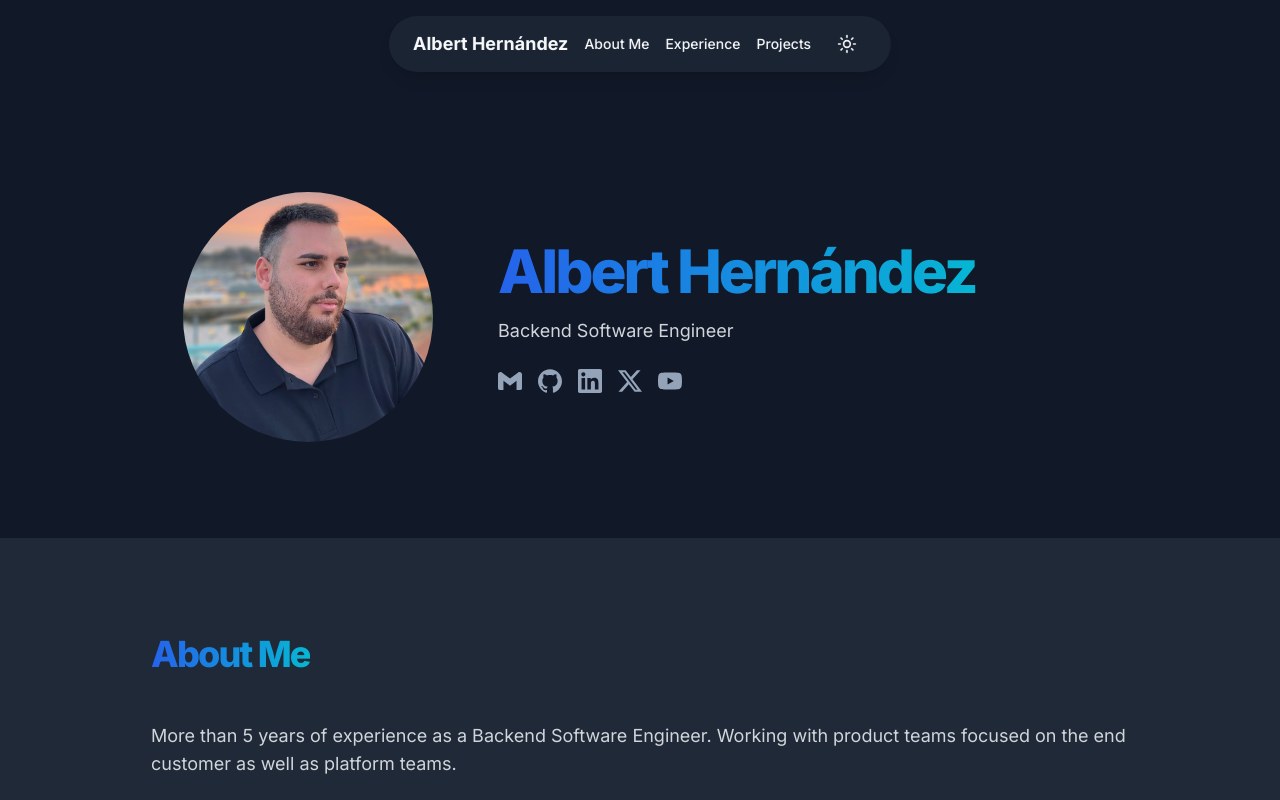
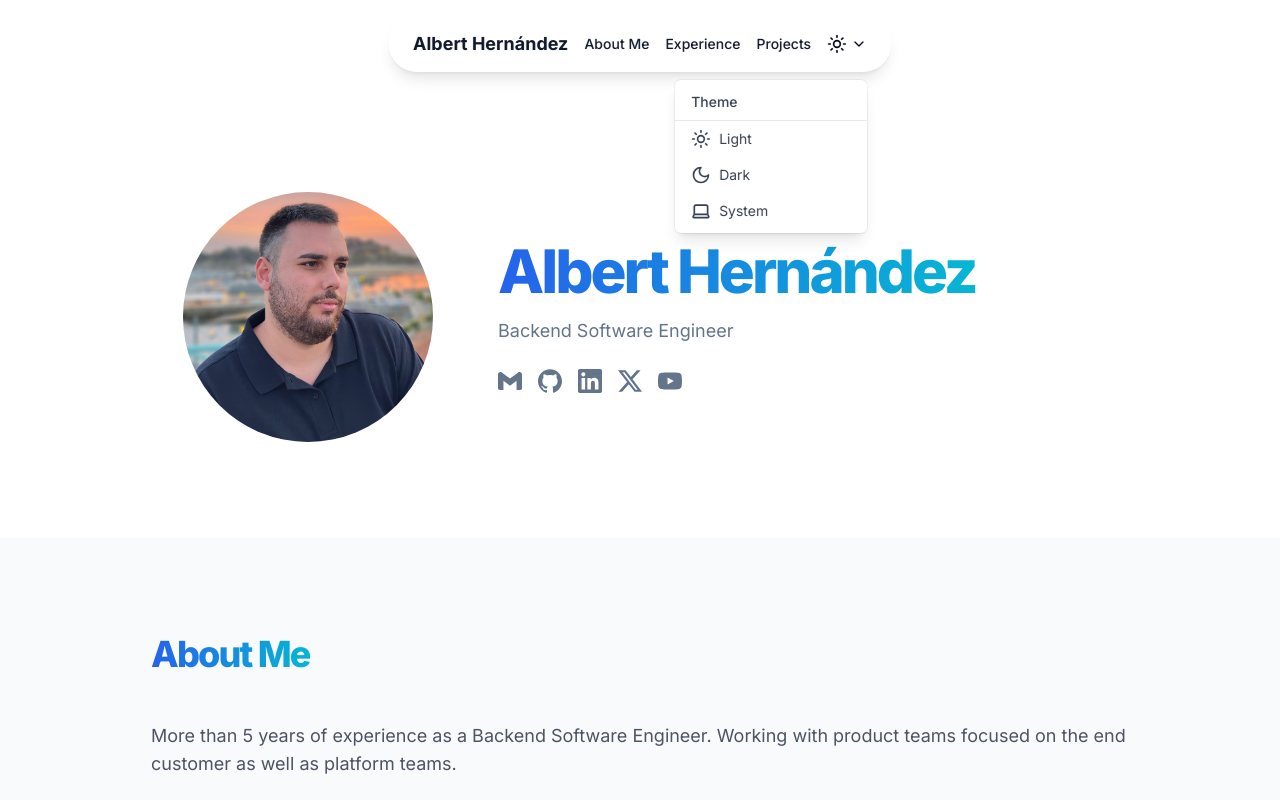
Before and after one commit to AlbertHernandez/alberthernandez.dev, a Next.js app: page / in a window 1280 px wide. Both pictures are taken after a click on the button 847 px from the left and 44 px from the top of the page. Shown: the top 800 px of the page. Built offline with nearby package versions, Linux system fonts and the light colour scheme.

Commit message:
v49
Signed-off-by: Albert Hernandez <alberthernandezdev@gmail.com>

```diff
--- a/src/app/page.tsx
+++ b/src/app/page.tsx
@@ -6,8 +6,10 @@ import Link from "next/link";
 import {
   Briefcase,
   CalendarDays,
+  ChevronDown,
   Code,
   ExternalLink,
+  Laptop,
   Lightbulb,
   Moon,
   Star,
@@ -15,7 +17,7 @@ import {
   Users,
 } from "lucide-react";
 import { useTheme } from "next-themes";
-import { useEffect, useState } from "react";
+import { useEffect, useRef, useState } from "react";
 
 import { Button } from "./components/button";
 
@@ -463,6 +465,8 @@ export default function Portfolio() {
   const { setTheme, resolvedTheme } = useTheme();
   const [mounted, setMounted] = useState(false);
   const [visible, setVisible] = useState(false);
+  const [dropdownOpen, setDropdownOpen] = useState(false);
+  const dropdownRef = useRef(null);
 
   useEffect(() => {
     setMounted(true);
@@ -471,6 +475,37 @@ export default function Portfolio() {
   }, []);
 
   useEffect(() => setMounted(true), []);
+
+  useEffect(() => {
+    const handleClickOutside = event => {
+      if (dropdownRef.current && !dropdownRef.current.contains(event.target)) {
+        setDropdownOpen(false);
+      }
+    };
+
+    document.addEventListener("mousedown", handleClickOutside);
+    return () => {
+      document.removeEventListener("mousedown", handleClickOutside);
+    };
+  }, []);
+
+  const toggleDropdown = () => {
+    setDropdownOpen(!dropdownOpen);
+  };
+
+  const getThemeIcon = () => {
+    switch (resolvedTheme) {
+      case "dark": {
+        return <Moon className="h-5 w-5" />;
+      }
+      case "light": {
+        return <Sun className="h-5 w-5" />;
+      }
+      default: {
+        return <Laptop className="h-5 w-5" />;
+      }
+    }
+  };
 
   const toggleDarkMode = () => {
     if (resolvedTheme === "dark") {
@@ -536,42 +571,88 @@ export default function Portfolio() {
             onClick={() => scrollToSection("about")}
             className="flex items-center space-x-2"
           >
-            <span className="font-bold text-lg text-primary duration-300 hover:scale-110">
+            <span className="font-bold text-lg text-primary dark:text-white transition-all duration-300 ease-in-out hover:scale-110">
               Albert Hernández
             </span>
           </button>
           <nav className="hidden md:flex items-center space-x-4 text-sm font-medium">
             <button
               onClick={() => scrollToSection("about-me")}
-              className="text-primary duration-300 hover:scale-110"
+              className="text-primary dark:text-white transition-all duration-300 ease-in-out hover:scale-110"
             >
               About Me
             </button>
             <button
               onClick={() => scrollToSection("experience")}
-              className="text-primary duration-300 hover:scale-110"
+              className="text-primary dark:text-white transition-all duration-300 ease-in-out hover:scale-110"
             >
               Experience
             </button>
             <button
               onClick={() => scrollToSection("projects")}
-              className="text-primary duration-300 hover:scale-110"
+              className="text-primary dark:text-white transition-all duration-300 ease-in-out hover:scale-110"
             >
               Projects
             </button>
           </nav>
-          <Button
-            variant="ghost"
-            size="icon"
-            onClick={toggleDarkMode}
-            className="rounded-full group hover:bg-transparent"
-          >
-            {resolvedTheme === "dark" ? (
-              <Sun className="h-5 w-5 transition-transform duration-300 group-hover:rotate-12" />
-            ) : (
-              <Moon className="h-5 w-5 transition-transform duration-300 group-hover:rotate-12" />
+          <div className="relative" ref={dropdownRef}>
+            <Button
+              variant="ghost"
+              size="icon"
+              onClick={toggleDropdown}
+              className="rounded-full group hover:bg-transparent"
+            >
+              {getThemeIcon()}
+              <ChevronDown className="h-4 w-4 ml-1" />
+            </Button>
+            {dropdownOpen && (
+              <div className="absolute right-0 mt-4 w-48 rounded-md shadow-lg bg-white dark:bg-gray-800 ring-1 ring-black ring-opacity-5">
+                <div
+                  className="py-1"
+                  role="menu"
+                  aria-orientation="vertical"
+                  aria-labelledby="options-menu"
+                >
+                  <div className="px-4 py-2 text-sm font-medium text-gray-700 dark:text-gray-300 border-b border-gray-200 dark:border-gray-700">
+                    Theme
+                  </div>
+                  <button
+                    onClick={() => {
+                      setTheme("light");
+                      setDropdownOpen(false);
+                    }}
+                    className="flex items-center px-4 py-2 text-sm text-gray-700 dark:text-gray-300 hover:bg-gray-100 dark:hover:bg-gray-700 w-full text-left"
+                    role="menuitem"
+                  >
+                    <Sun className="h-5 w-5 mr-2" />
+                    Light
+                  </button>
+                  <button
+                    onClick={() => {
+                      setTheme("dark");
+                      setDropdownOpen(false);
+                    }}
+                    className="flex items-center px-4 py-2 text-sm text-gray-700 dark:text-gray-300 hover:bg-gray-100 dark:hover:bg-gray-700 w-full text-left"
+                    role="menuitem"
+                  >
+                    <Moon className="h-5 w-5 mr-2" />
+                    Dark
+                  </button>
+                  <button
+                    onClick={() => {
+                      setTheme("system");
+                      setDropdownOpen(false);
+                    }}
+                    className="flex items-center px-4 py-2 text-sm text-gray-700 dark:text-gray-300 hover:bg-gray-100 dark:hover:bg-gray-700 w-full text-left"
+                    role="menuitem"
+                  >
+                    <Laptop className="h-5 w-5 mr-2" />
+                    System
+                  </button>
+                </div>
+              </div>
             )}
-          </Button>
+          </div>
         </div>
       </header>
       <main className="flex-1 pt-24">
```
